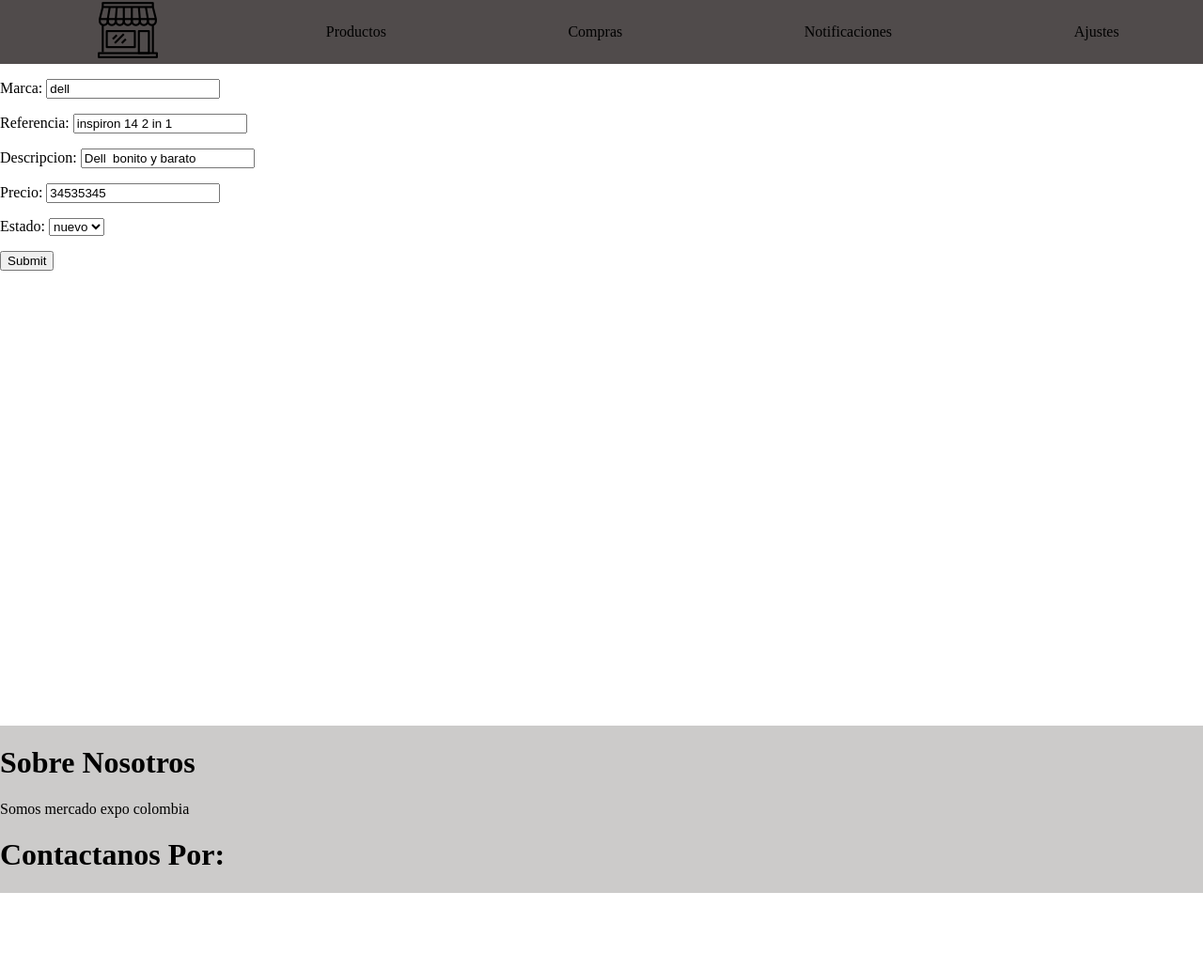
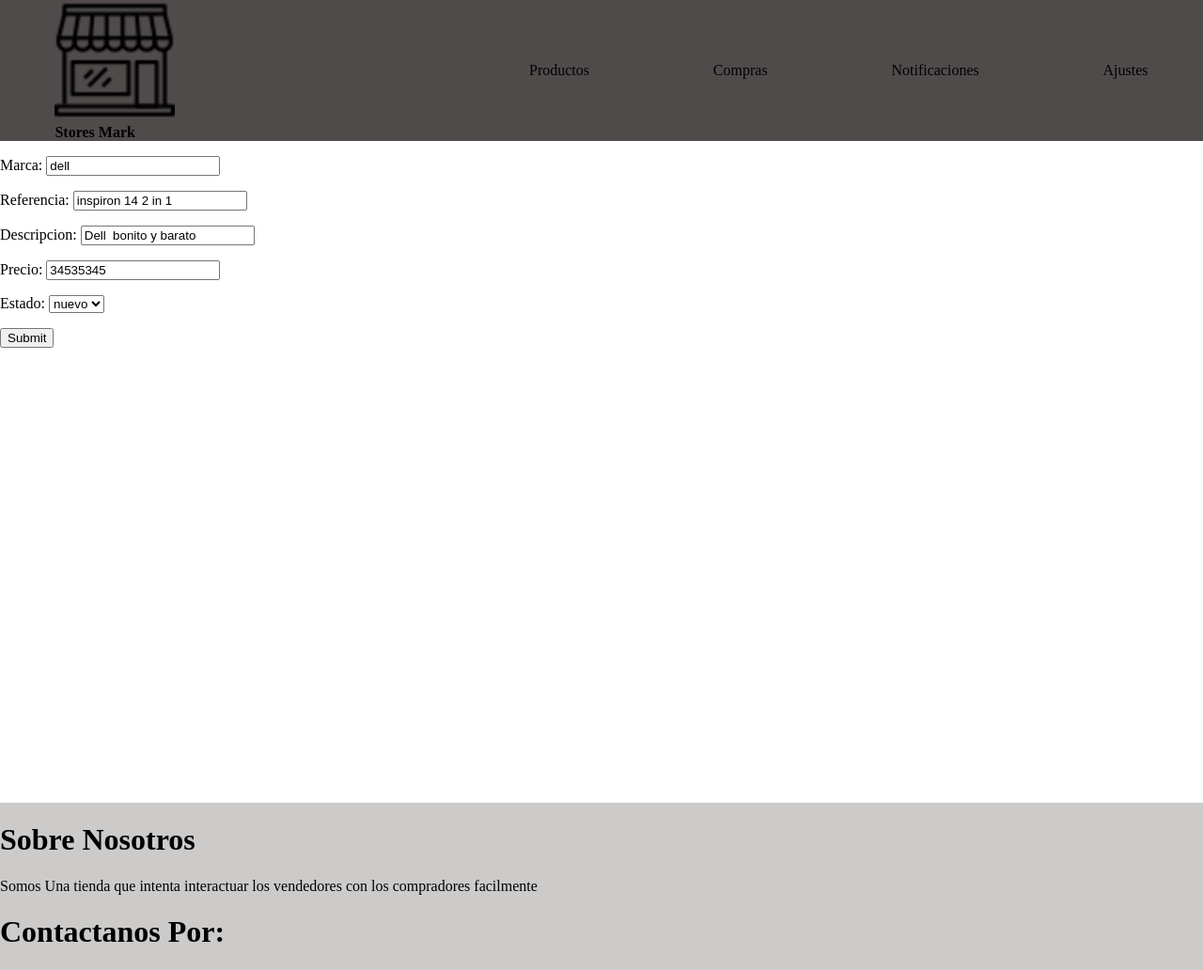
Before and after one commit to juanpabloct/Proyecto-Tienda, a Django app: page /actualizar/4 in a window 1280 px wide. Shown: the whole page at 94% size. Before the commit the page ends 950 px from the top, so only its background shows below. Run offline with Django 3.2, Linux system fonts and the light colour scheme; data comes from the database, SQL or seed files in the repository.

Commit message:
Se ha estructurado mejor el codigo de etiquetas de Html

```diff
--- a/tienda_online/Templates/base.html
+++ b/tienda_online/Templates/base.html
@@ -12,8 +12,11 @@
 <body>
 <div id="contenedor">
     <nav id='menu'>
-        <a href="{% url 'Inicio' %}" >
-            <img src="{% static 'img/tienda.png' %}" alt="Logo">
+        <div id="contenedor-logo">
+            <a href="{% url 'Inicio' %}" >
+            <img src="{% static 'img/tienda.png' %}" id="logo-menu" alt="Logo">
+               <div class="div"><b>Stores Mark</b></div>
+        </div>
         </a>
         <div id="contenedor_productos" >
             <a href="{% url 'productos' %}" id="productos" >Productos</a>
@@ -38,7 +41,7 @@
 </div>
     <footer id='footer'>
         <h1>Sobre Nosotros</h1>
-        <P>Somos mercado expo colombia</P>
+        <P>Somos Una tienda que intenta interactuar los vendedores con los compradores facilmente</P>
         <h1>Contactanos Por: </h1>
     </footer>
 </body>
```
